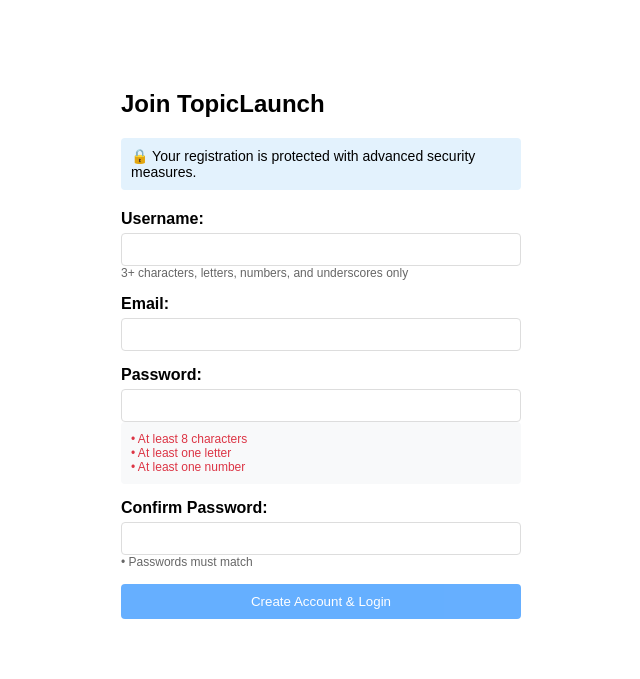
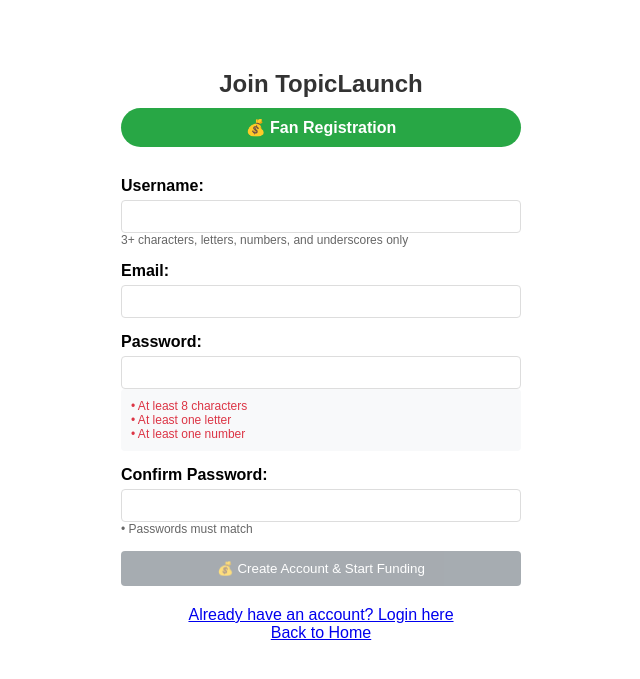
Before and after one commit to jaylenmareko/topic-funding, a PHP site: page /auth/register.php in a window 1280 px wide. Shown: the top 679 px of the page, without its empty margins (319-959 px from the left). Run offline with PHP 8.4, Linux system fonts and the light colour scheme.

Commit message:
Update register.php

```diff
--- a/auth/register.php
+++ b/auth/register.php
@@ -1,12 +1,19 @@
 <?php
-// auth/register.php - Auto-login after registration for better UX
+// auth/register.php - Updated with creator flow
 session_start();
 require_once '../config/database.php';
 require_once '../config/csrf.php';
 require_once '../config/sanitizer.php';
 
+// Redirect if already logged in
+if (isset($_SESSION['user_id'])) {
+    header('Location: ../index.php');
+    exit;
+}
+
 $helper = new DatabaseHelper();
 $errors = [];
+$user_type = $_GET['type'] ?? 'fan'; // 'creator' or 'fan'
 
 if ($_POST) {
     // CSRF Protection
@@ -46,68 +53,78 @@ if ($_POST) {
         $errors[] = "Passwords do not match";
     }
 
-    // Rate limiting check (basic)
-    if (isset($_SESSION['registration_attempts']) && $_SESSION['registration_attempts'] > 5) {
-        $errors[] = "Too many registration attempts. Please try again later.";
-    }
-
     // If no errors, create user and auto-login
     if (empty($errors)) {
         $password_hash = password_hash($password, PASSWORD_DEFAULT);
-        $user_id = $helper->createUser($username, $email, $password_hash, $username); // Use username as full_name
+        $user_id = $helper->createUser($username, $email, $password_hash, $username);
 
         if ($user_id) {
             // Auto-login the user
             $_SESSION['user_id'] = $user_id;
             $_SESSION['username'] = $username;
-            $_SESSION['full_name'] = $username; // Use username as full_name
+            $_SESSION['full_name'] = $username;
             $_SESSION['email'] = $email;
 
             // Regenerate session ID for security
             session_regenerate_id(true);
 
-            // Reset attempts on success
-            unset($_SESSION['registration_attempts']);
-
-            // Redirect to dashboard
-            header('Location: ../dashboard/index.php');
+            // Redirect based on user type
+            if ($user_type === 'creator') {
+                header('Location: ../creators/apply.php');
+            } else {
+                header('Location: ../dashboard/index.php');
+            }
             exit;
         } else {
             $errors[] = "Registration failed. Please try again.";
         }
-    } else {
-        // Track failed attempts
-        $_SESSION['registration_attempts'] = ($_SESSION['registration_attempts'] ?? 0) + 1;
     }
 }
 ?>
 <!DOCTYPE html>
 <html>
 <head>
-    <title>Register - TopicLaunch</title>
+    <title>Join TopicLaunch</title>
     <style>
         body { font-family: Arial, sans-serif; max-width: 400px; margin: 50px auto; padding: 20px; }
+        .header { text-align: center; margin-bottom: 30px; }
+        .header h2 { margin: 0 0 10px 0; color: #333; }
+        .user-type-indicator {
+            background: <?php echo $user_type === 'creator' ? '#ff0000' : '#28a745'; ?>;
+            color: white;
+            padding: 10px 20px;
+            border-radius: 20px;
+            margin-bottom: 20px;
+            text-align: center;
+            font-weight: bold;
+        }
         .form-group { margin-bottom: 15px; }
         label { display: block; margin-bottom: 5px; font-weight: bold; }
         input[type="text"], input[type="email"], input[type="password"] {
             width: 100%; padding: 8px; border: 1px solid #ddd; border-radius: 4px; box-sizing: border-box;
         }
-        .btn { background: #007bff; color: white; padding: 10px 20px; border: none; border-radius: 4px; cursor: pointer; width: 100%; }
-        .btn:hover { background: #0056b3; }
+        .btn { background: <?php echo $user_type === 'creator' ? '#ff0000' : '#28a745'; ?>; color: white; padding: 10px 20px; border: none; border-radius: 4px; cursor: pointer; width: 100%; }
+        .btn:hover { opacity: 0.9; }
+        .btn:disabled { background: #6c757d; cursor: not-allowed; }
         .error { color: red; margin-bottom: 10px; }
         .links { text-align: center; margin-top: 20px; }
         .password-requirements { background: #f8f9fa; padding: 10px; border-radius: 4px; margin-bottom: 15px; font-size: 14px; }
-        .security-note { background: #e3f2fd; padding: 10px; border-radius: 4px; margin-bottom: 20px; font-size: 14px; }
         .requirement { color: #666; font-size: 12px; }
         .requirement.valid { color: #28a745; }
         .requirement.invalid { color: #dc3545; }
     </style>
 </head>
 <body>
-    <h2>Join TopicLaunch</h2>
+    <div class="header">
+        <h2>Join TopicLaunch</h2>
 
-    <div class="security-note">
-        🔒 Your registration is protected with advanced security measures.
+        <div class="user-type-indicator">
+            <?php if ($user_type === 'creator'): ?>
+                📺 YouTuber Registration
+            <?php else: ?>
+                💰 Fan Registration
+            <?php endif; ?>
+        </div>
     </div>
 
     <?php if (!empty($errors)): ?>
@@ -148,9 +165,19 @@ if ($_POST) {
             <div class="requirement" id="match-req">• Passwords must match</div>
         </div>
 
-        <button type="submit" class="btn" id="submitBtn">Create Account & Login</button>
+        <button type="submit" class="btn" id="submitBtn">
+            <?php if ($user_type === 'creator'): ?>
+                📺 Create Account → Set Up YouTuber Profile
+            <?php else: ?>
+                💰 Create Account & Start Funding
+            <?php endif; ?>
+        </button>
     </form>
-</body>
+
+    <div class="links">
+        <a href="login.php">Already have an account? Login here</a><br>
+        <a href="../index.php">Back to Home</a>
+    </div>
 
     <script>
     // Real-time password validation
@@ -213,7 +240,7 @@ if ($_POST) {
 
     // Form submission feedback
     document.getElementById('registrationForm').addEventListener('submit', function() {
-        submitBtn.innerHTML = 'Creating Account...';
+        submitBtn.innerHTML = '⏳ Creating Account...';
         submitBtn.disabled = true;
     });
 
```
